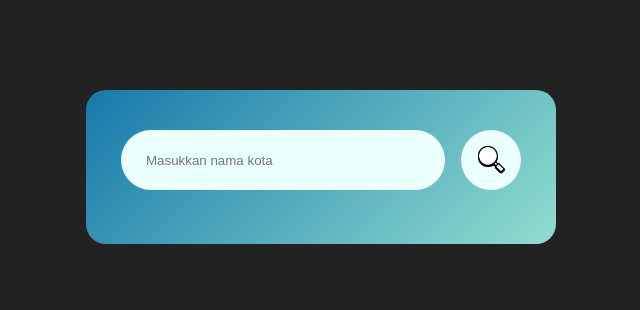
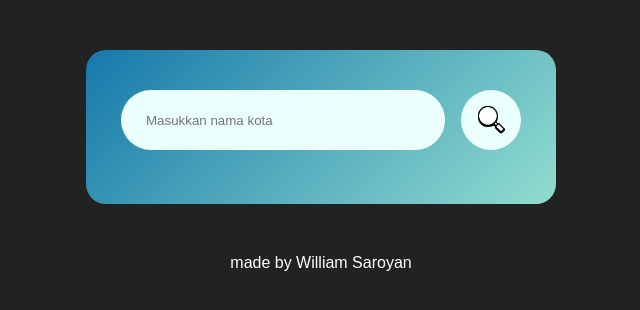
Before and after one commit to Saroyann/javascript-weather-app, a plain HTML site: page index.html in a window 1280 px wide. Shown: the whole page, without its empty margins (319-959 px from the left). Drawn offline with Linux system fonts and the light colour scheme.

Commit message:
initial commit

```diff
--- a/index.html
+++ b/index.html
@@ -39,6 +39,10 @@
             </div>
         </div>
     </div>
+
+    <div class="footer">
+        <p>made by William Saroyan</p>
+    </div>
     <script src="/script.js"></script>
 </body>
 </html>
--- a/style.css
+++ b/style.css
@@ -16,7 +16,7 @@ body {
     max-width: 470px;
     background: linear-gradient(135deg, #1679AB, #91DDCF);
     color: #fff;
-    margin: 90px auto;
+    margin: 50px auto;
     border-radius: 20px;
     padding: 40px 35px;
     text-align: center;
@@ -99,3 +99,8 @@ body {
     margin-left: 15px;
     display: none;
 }
+
+.footer {
+color: white;
+text-align: center;
+}
```
